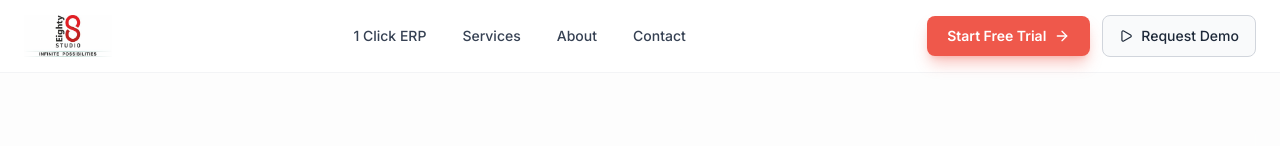
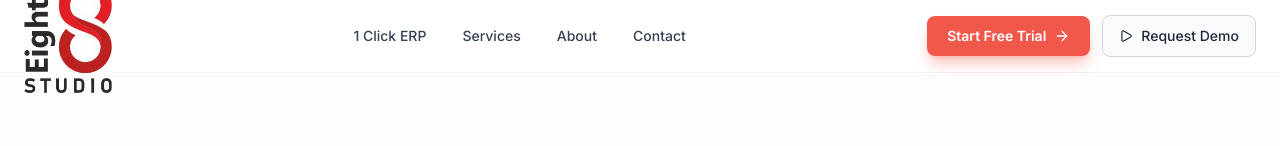
Before and after one commit to eighty8studiostore-glitch/Official-Site-Eighty8-Studio, a Next.js app: page / in a window 1280 px wide. Shown: the top 146 px of the page. Built offline with nearby package versions, Linux system fonts and the light colour scheme.

Commit message:
Changes in Navbar

```diff
--- a/components/Navbar.js
+++ b/components/Navbar.js
@@ -49,7 +49,7 @@ export default function Navbar() {
             {/* LOGO */}
             <Link href="/" className="flex items-center gap-3 group">
               <Image
-                src="/Logo88.jpeg"
+                src="/logo.jpeg"
                 alt="Eighty8 Studio"
                 width={88}
                 height={48}
```
Also changed, not shown: public/logo.jpeg (added).
